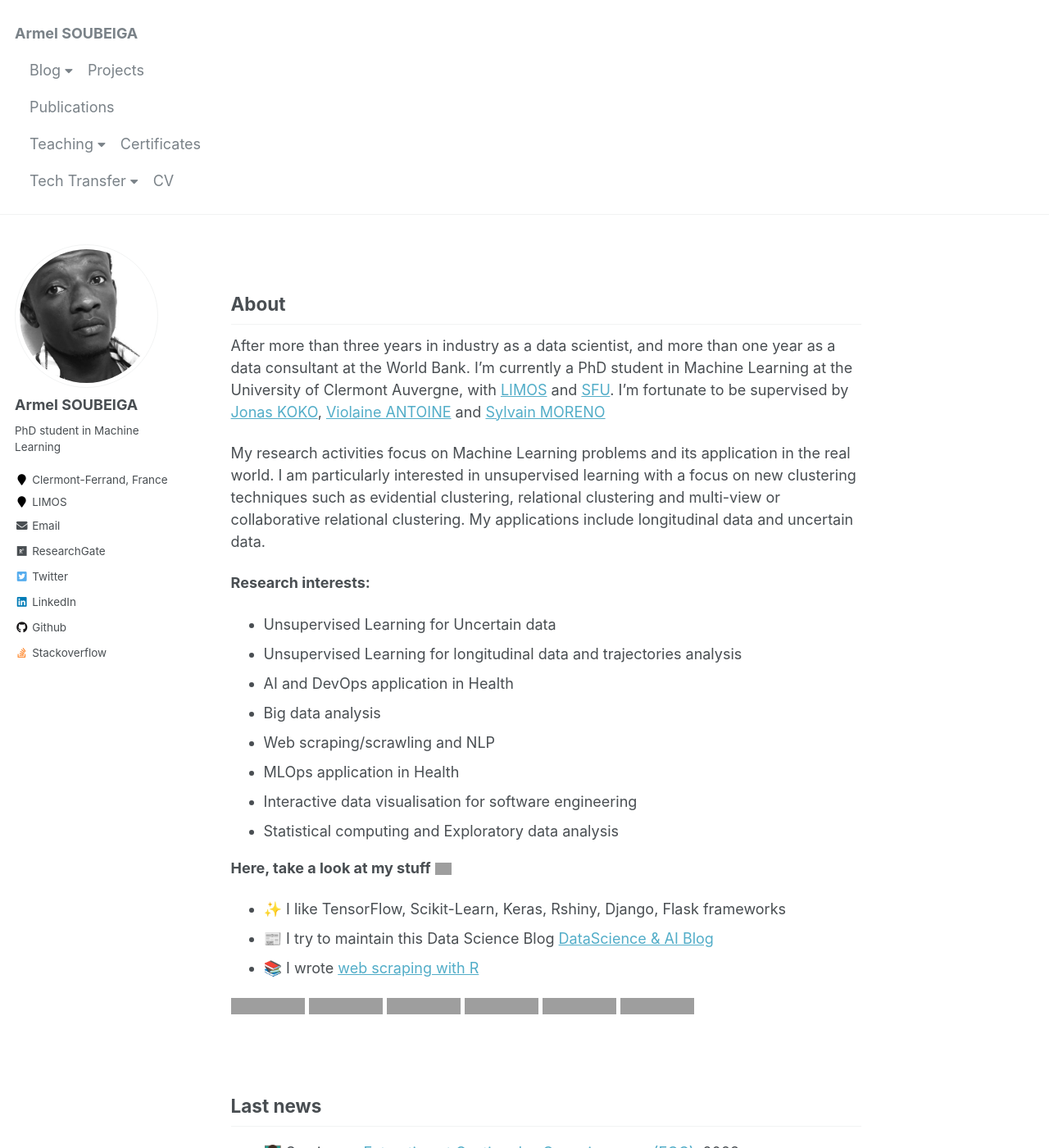
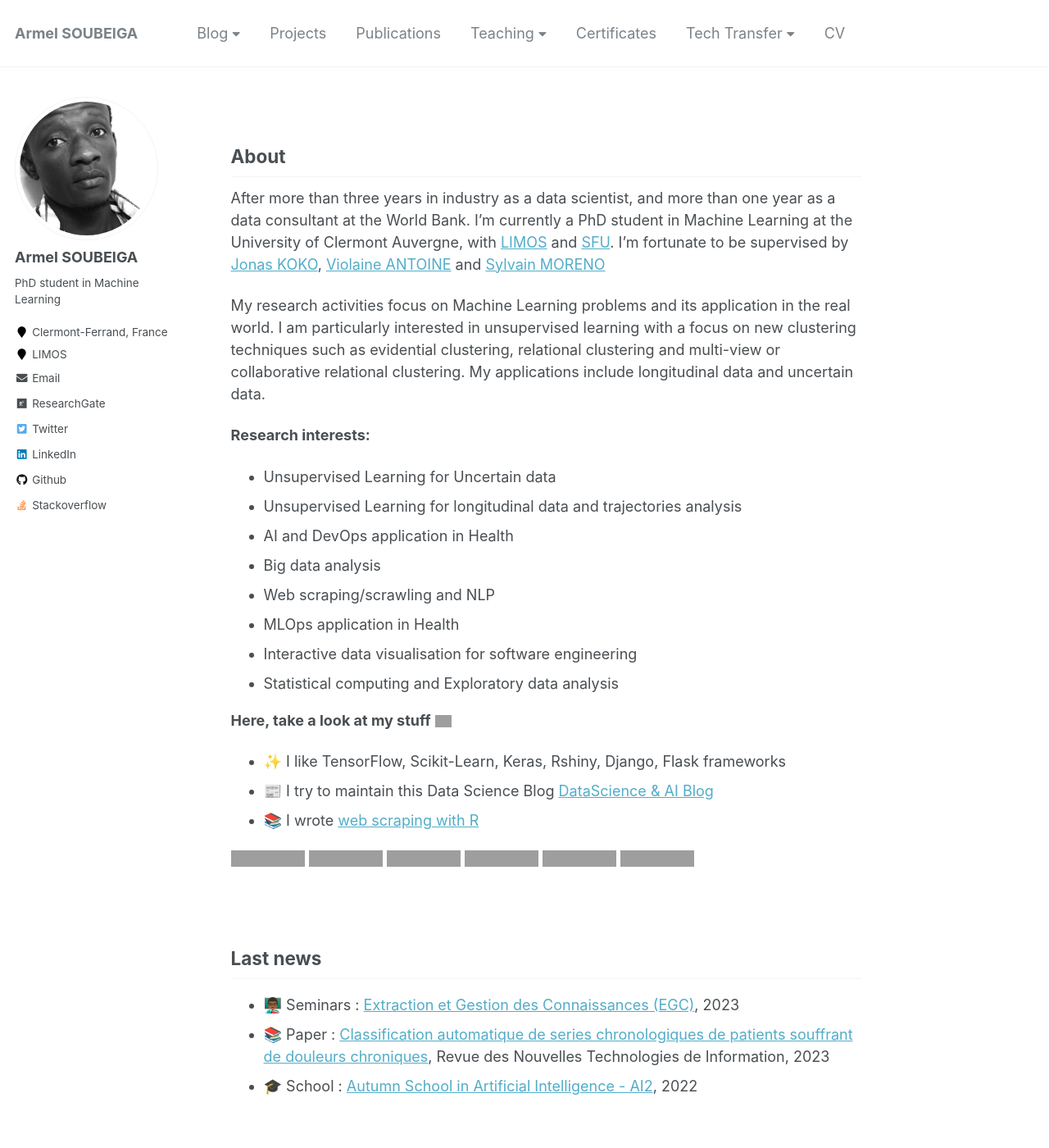
Before and after one commit to armelsoubeiga/armelsoubeiga.github.io, a Jekyll site: the page built from _pages/about.md, in a window 1280 px wide and 1400 px high. Shown: the whole window at 82% size. Built offline with Jekyll 4.4.1, drawn with Linux system fonts in a browser that asks for light colours; grey boxes are pictures that could not be loaded.

Commit message:
Update _navigation.scss

```diff
--- a/_sass/_navigation.scss
+++ b/_sass/_navigation.scss
@@ -427,8 +427,7 @@
     display: table;
 
     li {
-      //display: table-cell;
-       display: block;
+      display: table-cell;
       vertical-align: middle;
 
       &:first-child {
@@ -485,6 +484,7 @@
       margin: 0;
       padding: 10px 20px;
       font-size: $type-size-5;
+       display: block;
 
       &:hover {
         color: $masthead-link-color-hover;
```
